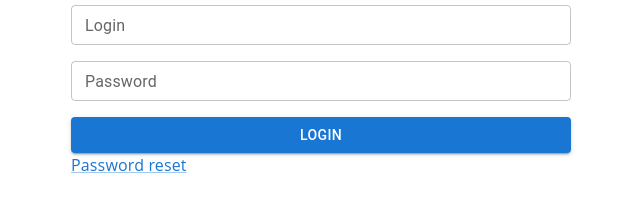
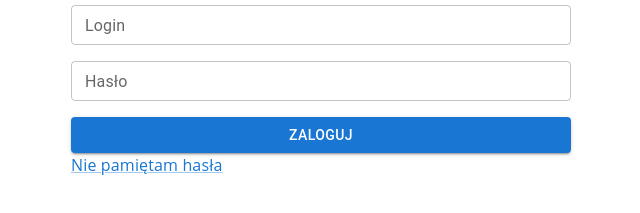
Before and after one commit to SavenkoRodion/printing-managment-system, a React (Vite) app in the folder ui/pms-ui/: page / in a window 1280 px wide. Shown: the part 247-460 px from the top of the page, without its empty margins (319-959 px from the left). Built offline with nearby package versions, Linux system fonts and the light colour scheme; no server answers.

Commit message:
UI ammendments

```diff
--- a/ui/pms-ui/src/components/login/Login.tsx
+++ b/ui/pms-ui/src/components/login/Login.tsx
@@ -1,18 +1,13 @@
 import { Box, Button, Link, TextField } from "@mui/material";
-import { useEffect, useState } from "react";
+import { useEffect } from "react";
 
 const Login = () => {
-  const [lol, setLol] = useState("");
   useEffect(() => {
     console.log(
-      fetch("https://localhost:7017/WeatherForecast").then((e) => {
-        //console.log(e.body);
-        console.log("lol");
-        console.log(
-          e.json().then((ee) => {
-            console.log(ee);
-          })
-        );
+      fetch("https://localhost:7017/WeatherForecast").then((response) => {
+        response.json().then((data) => {
+          console.log(data);
+        });
       })
     );
   }, []);
@@ -29,16 +24,16 @@ const Login = () => {
     >
       <TextField label="Login" variant="outlined" fullWidth size="small" />
       <TextField
-        label="Password"
+        label="Hasło"
         type="password"
         variant="outlined"
         fullWidth
         size="small"
       />
       <Button variant="contained" color="primary" fullWidth type="submit">
-        Login
+        Zaloguj
       </Button>
-      <Link>Password reset</Link>
+      <Link>Nie pamiętam hasła</Link>
     </Box>
   );
 };
```
